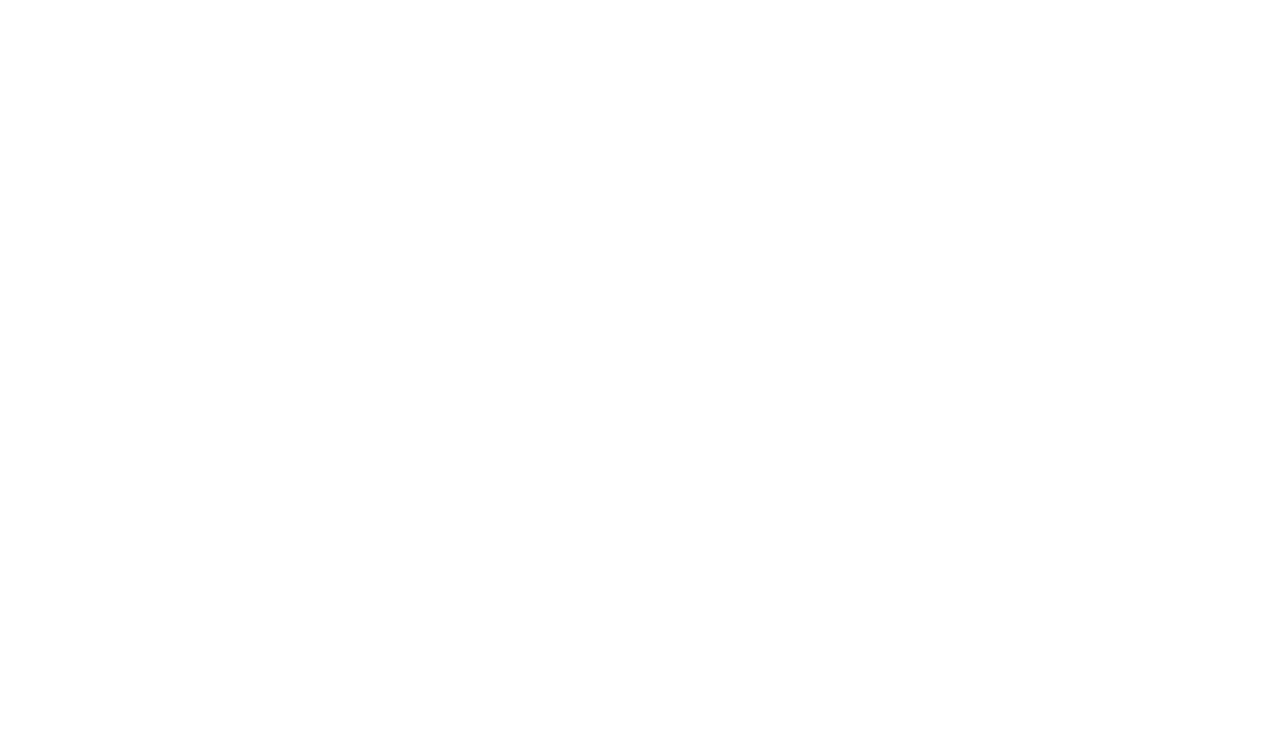
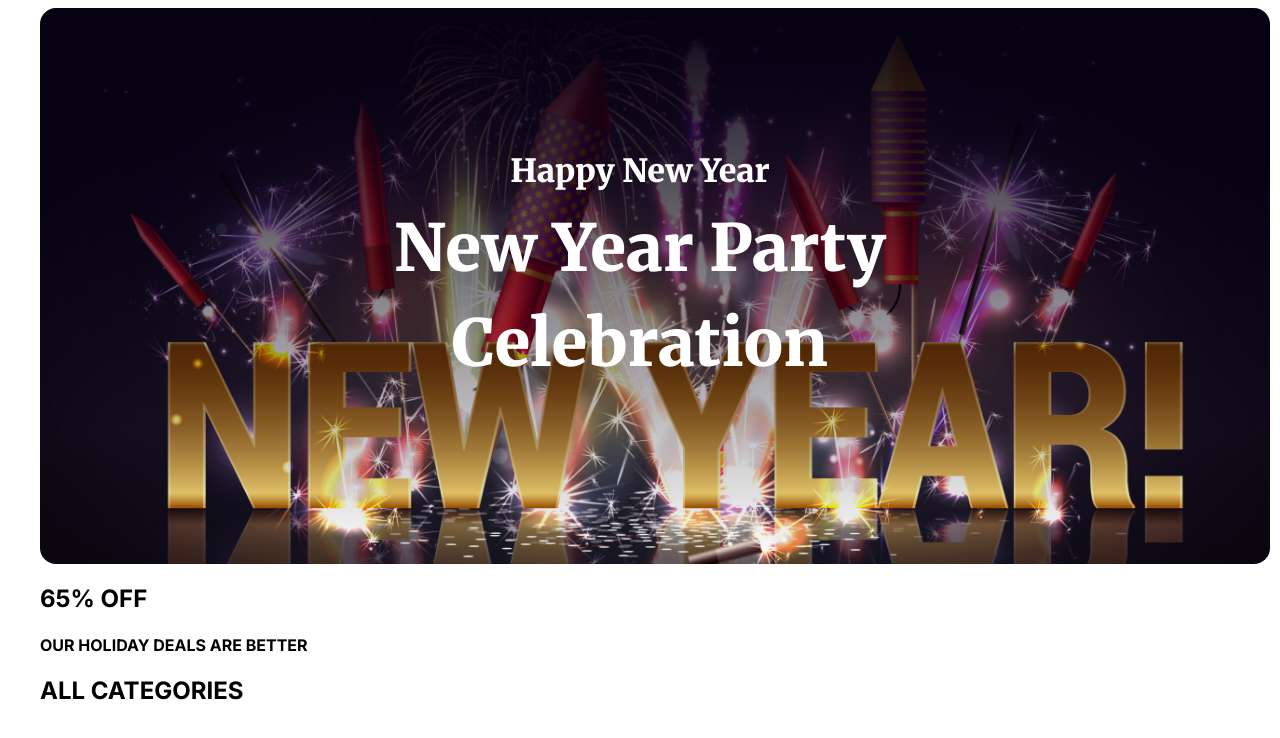
Before and after one commit to arifanadia/New-Year-New-Vibe, a plain HTML site: page index.html in a window 1280 px wide. Drawn offline with Linux system fonts and the light colour scheme.

Commit message:
finished hero section

```diff
--- a/index.html
+++ b/index.html
@@ -1,17 +1,41 @@
 <!DOCTYPE html>
 <html lang="en">
+<!-- started head section here -->
 <head>
     <meta charset="UTF-8">
     <meta name="viewport" content="width=device-width, initial-scale=1.0">
     <title>New Year New Vibe</title>
+    <link rel="preconnect" href="https://fonts.googleapis.com">
+    <link rel="preconnect" href="https://fonts.gstatic.com" crossorigin>
+    <link href="https://fonts.googleapis.com/css2?family=Merriweather:wght@900&display=swap" rel="stylesheet">
+    <link rel="preconnect" href="https://fonts.googleapis.com">
+    <link rel="preconnect" href="https://fonts.gstatic.com" crossorigin>
+    <link href="https://fonts.googleapis.com/css2?family=Inter:wght@400;500;600;700&display=swap" rel="stylesheet">
+    <link rel="stylesheet" href="styles/new-vibe.css">
 
 </head>
+
 <body>
+    <!-- main section started here -->
     <main>
+        <!-- Here is our hero section -->
+        <section class="section-hero">
+            <h4 class="hero-tittle">Happy New Year</h4>
+            <h1 class="hero-tittle-main">New Year Party <br>
+             Celebration</h1>
+        </section>
+        <!-- Discount Section -->
+        <section class="discount">
+            <h1 class="discount-percentage">65% OFF</h1>
+            <h4 class="discount-deal">OUR HOLIDAY DEALS ARE BETTER</h4>
+            <h2 class="discount-categories">ALL CATEGORIES</h2>
+
+        </section>
 
     </main>
     <footer>
 
     </footer>
 </body>
+
 </html>
--- /dev/null
+++ b/styles/new-vibe.css
@@ -0,0 +1,37 @@
+/* common shared styles */
+body {
+    font-family: 'Merriweather', serif;
+    font-family: 'Inter', sans-serif;
+}
+
+main {
+    width: 1200px;
+    margin: 0 auto;
+
+}
+
+.section-hero {
+    background: linear-gradient(180deg, #070211 0%, rgba(7, 2, 17, 0.00) 100%), url(../resources/Banner\ Image.png); width: 80%;
+    background-repeat: no-repeat;
+    background-size: cover;
+    color: #FFF;
+    text-align: center;
+    border-radius: 16px;
+    padding: 100px 150px 120px 120px;
+}
+.hero-tittle {
+    font-family: Merriweather;
+    font-size: 32px;
+    font-weight: 400;
+    margin-bottom: 0;
+
+}
+
+.hero-tittle-main {
+    font-family: Merriweather;
+    font-size: 65px;
+    font-weight: 900;
+    line-height: 95px;
+    margin-top: 10px;
+
+}
```
